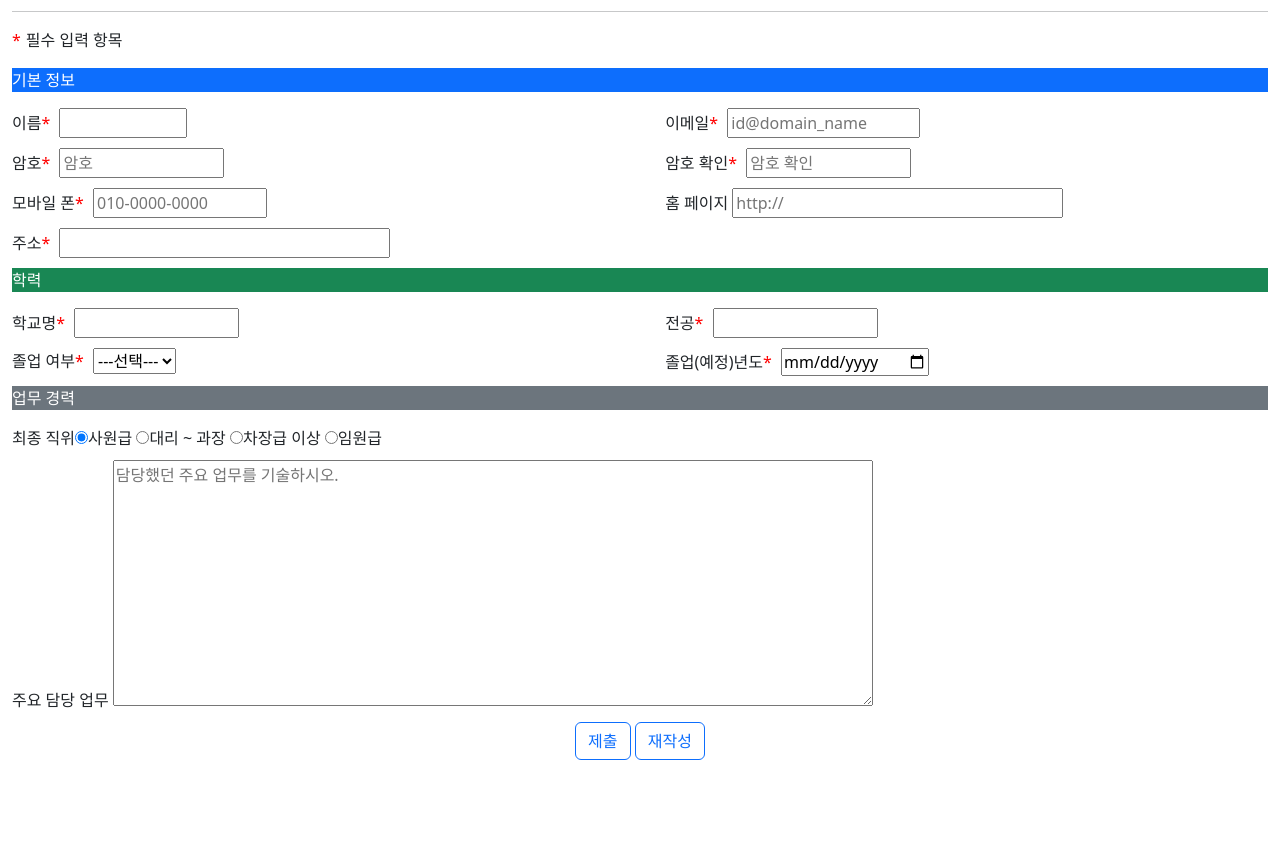
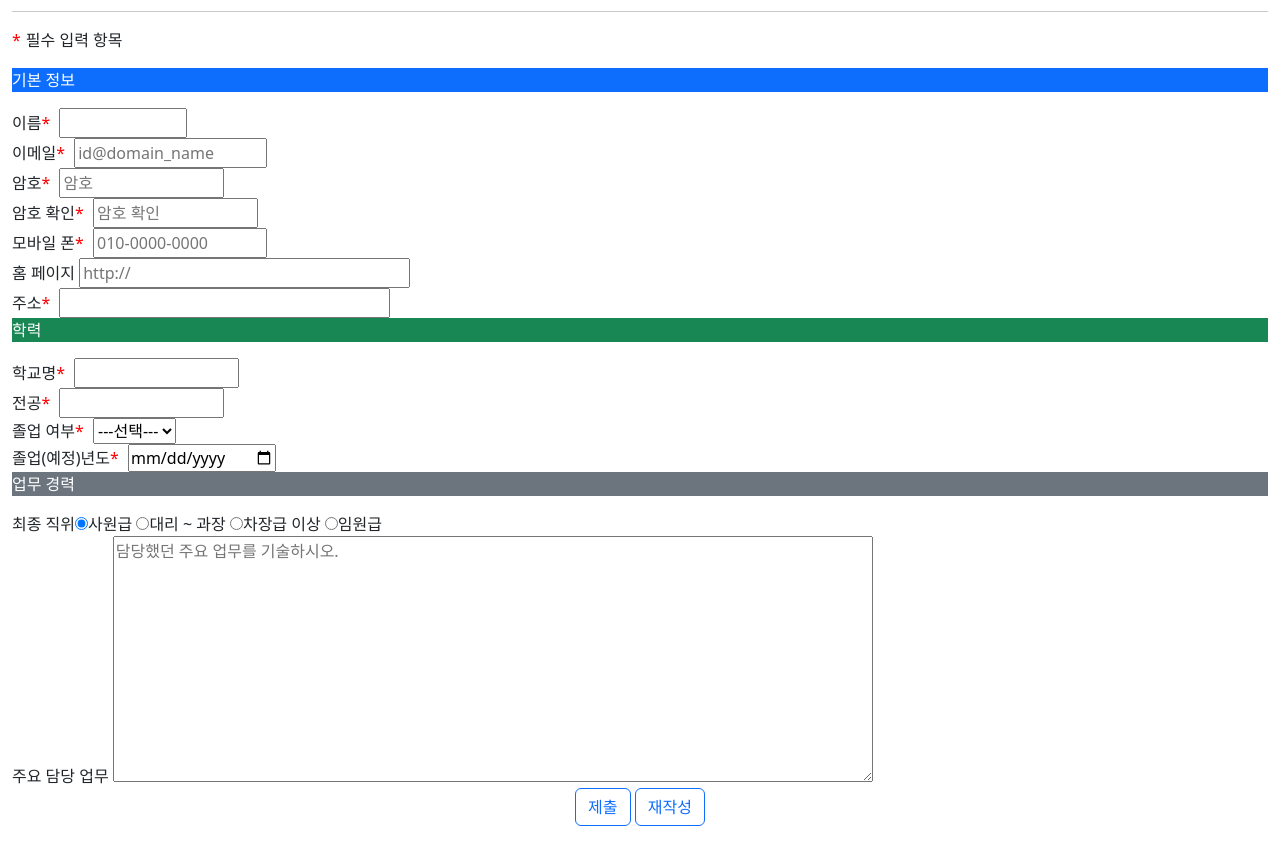
Before and after one commit to Jungwon04/WEBprogramming, a plain HTML site: page reports/register.html in a window 1280 px wide. Shown: the part 69-911 px from the top of the page. Before the commit the page ends 845 px from the top, so only its background shows below. Drawn offline with nearby package versions, Linux system fonts and the light colour scheme.

Commit message:
register 페이지 생성

```diff
--- a/reports/register.html
+++ b/reports/register.html
@@ -17,21 +17,6 @@
     text-align: center;
   }
 
-  .form-container {
-    display: flex;
-    flex-wrap: wrap;
-    justify-content: space-between;
-  }
-  .form-group {
-    flex-basis: 48%;
-    margin-bottom: 10px;
-  }
-  @media (max-width: 576px) {
-    .form-group {
-      flex-basis: 100%;
-    }
-  }
-
 </style>
 </head>
 <body>
@@ -42,49 +27,46 @@
 
 <form name="usr_info" method="post">
   <p class="text-start bg-primary text-white">기본 정보</p>
-  <div class="form-container">
-    <div class="form-group">
+    <div>
       <label for="name">이름<span class="star">*</span></label>
       <input type="text" id="name" name="name" size="8">
     </div>
-    <div class="form-group">
+    <div>
       <label for="email">이메일<span class="star">*</span></label>
       <input type="email" name="email" id="email" size="15" placeholder="id@domain_name">
     </div>
-    <div class="form-group">
+    <div>
       <label for ="pwd">암호<span class="star">*</span></label>
       <input type="password" id="pwd" name="pwd" size="12" placeholder="암호">
     </div>
-    <div class="form-group">
+    <div>
       <label for="c_pwd">암호 확인<span class="star">*</span></label>
       <input type="password" id="c_pwd" name="c_pwd" size="12" placeholder="암호 확인">
     </div>
-    <div class="form-group">
+    <div>
       <label for="phone">모바일 폰<span class="star">*</span></label>
       <input type="tel" name="phone" id="phone" size="13" placeholder="010-0000-0000">
     </div>
-    <div class="form-group">
+    <div>
       <label for="homepage">홈 페이지</label>
       <input type="url" name="homepage" id="homepage" size="30" placeholder="http://">
     </div>
-    <div class="form-group">
+    <div>
       <label for="address">주소<span class="star">*</span></label>
       <input type="text" id="address" name="address" size="30">
     </div>
-  </div>
 
   <div>
     <p class="text-start bg-success text-white">학력</p>
-    <div class="form-container">
-      <div class="form-group">
+      <div>
         <label for="university">학교명<span class="star">*</span></label>
         <input type="text" id="university" name="university" size="12">
       </div>
-      <div class="form-group">
+      <div>
         <label for="major">전공<span class="star">*</span></label>
         <input type="text" id="major" name="major" size="12">
       </div>
-      <div class="form-group">
+      <div>
         <label for ="graduate">졸업 여부<span class="star">*</span></label>
         <select name="graduate" id="graduate">
           <option value="0">---선택---</option> <option value="1">졸업예정</option> <option value="2">졸업</option>
@@ -93,17 +75,16 @@
         <label for ="grad_date">졸업(예정)년도<span class="star">*</span></label>
         <input type ="date" id ="grad_date" name ="grad_date">
       </div>
-    </div>
 
-    <div>
-      <p class="text-start bg-secondary text-white">업무 경력</p>
-      <div class="form-group">
+  <div>
+    <p class="text-start bg-secondary text-white">업무 경력</p>
+      <div>
         <label>최종 직위<input type="radio" name="직위" id="g1" value="employee" checked>사원급</label>
         <input type="radio" name="직위" id="g2" value="chief"><label for="g2">대리 ~ 과장</label>
         <input type="radio" name="직위" id="g3" value="head"><label for="g3">차장급 이상</label>
         <label><input type="radio" name="직위" id="g4" value="board">임원급</label>
       </div>
-      <div class="form-group">
+      <div>
         <label>주요 담당 업무</label>
         <label for="comments"></label><textarea id="comments" name="comments" cols="80" rows="10" placeholder="담당했던 주요 업무를 기술하시오."></textarea>
       </div>
@@ -111,7 +92,7 @@
         <p><button type="submit" class="btn btn-outline-primary">제출</button>
         <button type="reset" class="btn btn-outline-primary">재작성</button></p></div>
       </div>
-    </div>
+  </div>
 
 </form>
 </div>
```
